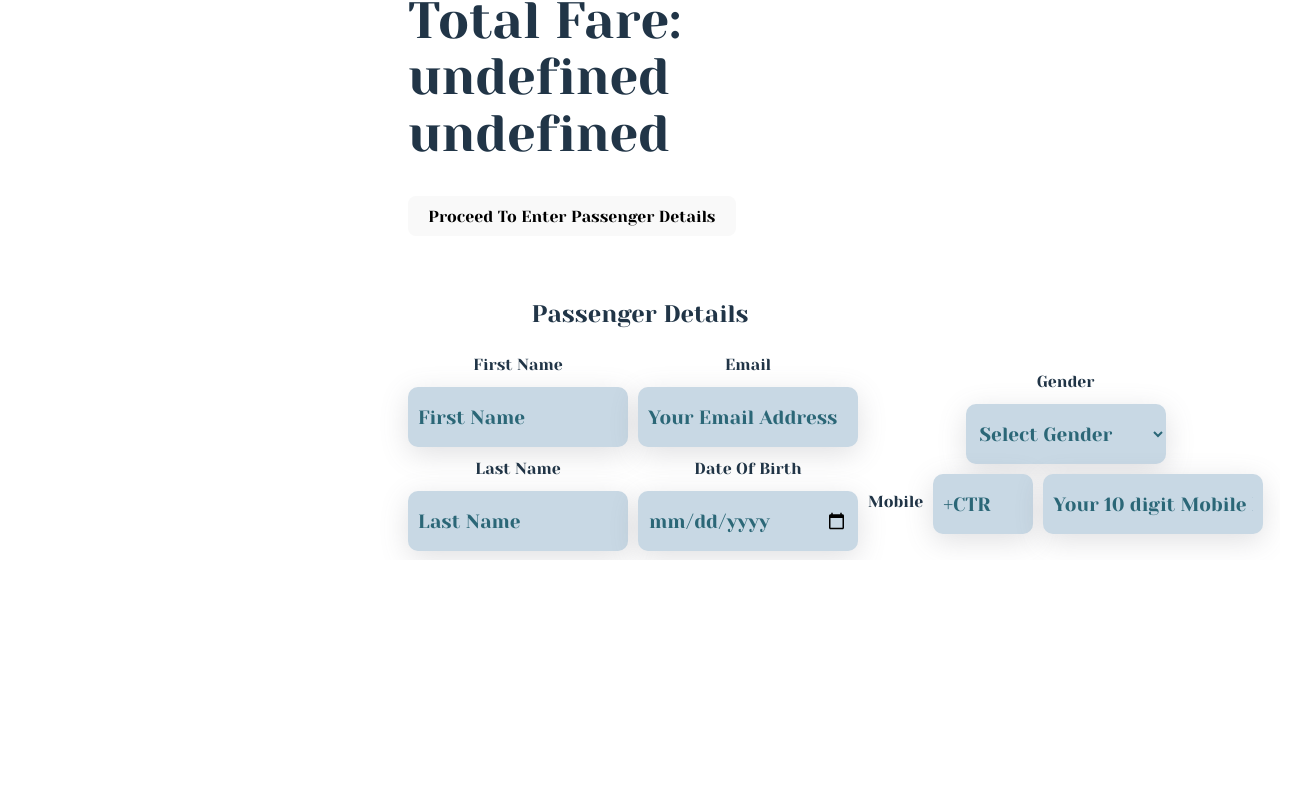
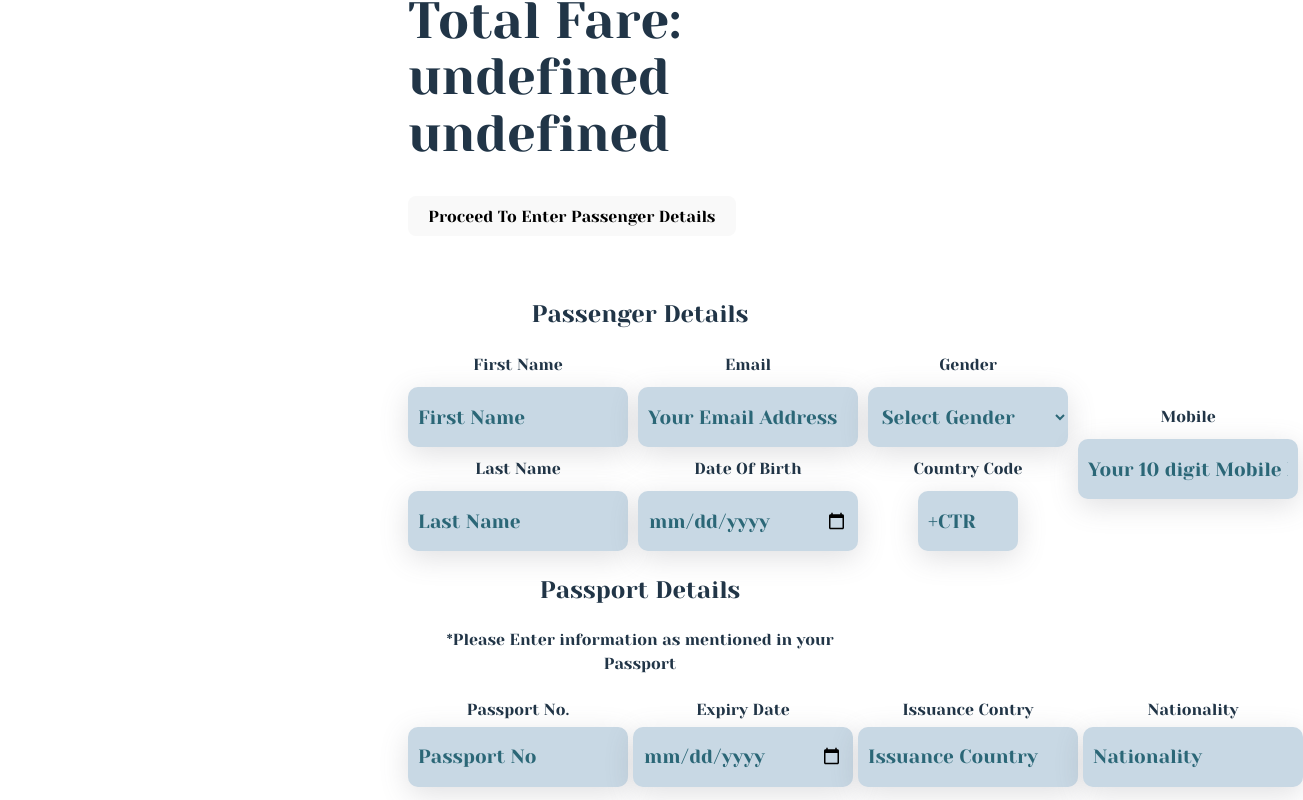
Before and after one commit to pushkar14-mst/BookTheBest, a React (Vite) app in the folder client/: page /flight-overview in a window 1280 px wide. Shown: the part 242-1042 px from the top of the page, 1303 px wide, since content can reach past the window. Before the commit the page ends 802 px from the top, so only its background shows below. Built offline with nearby package versions, Linux system fonts and the light colour scheme.

Commit message:
few additions

```diff
--- a/client/src/components/AvailableFlights/AvailableFlights.tsx
+++ b/client/src/components/AvailableFlights/AvailableFlights.tsx
@@ -135,7 +135,7 @@ const AvailableFlights: React.FC<IProps> = ({
                     }}
                   />
                   <div className="flight-price">
-                    <h1>
+                    <h1 style={{ fontSize: "2.2rem" }}>
                       {currency_symbols[flightOffer.price.currency] !==
                         undefined &&
                         `${currency_symbols[flightOffer.price.currency]}${
--- a/client/src/components/PassengerDetails/PassengerDetails.css
+++ b/client/src/components/PassengerDetails/PassengerDetails.css
@@ -67,3 +67,37 @@
 #ctr {
     width: 80px;
 }
+
+.passport-details {
+    display: flex;
+    gap: 5px;
+    flex-direction: column;
+    align-items: center;
+    justify-content: center;
+    flex-wrap: wrap;
+    height: 100px
+}
+
+.passport-details input {
+    height: 40px;
+    width: 200px;
+    border-radius: 10px;
+    border: 0;
+    box-shadow: rgba(100, 100, 111, 0.2) 0px 7px 29px 0px;
+    font-weight: 400;
+    background-color: #c8d8e4;
+    font-size: 1.2rem;
+    padding: 10px;
+    font-family: "Yeseva One";
+    color: #2b6777;
+
+}
+
+.passport-details input::placeholder {
+    color: #2b6777;
+}
+
+.passport-details input:focus,
+:focus-visible {
+    outline: none;
+}
--- a/client/src/components/PassengerDetails/PassengerDetails.tsx
+++ b/client/src/components/PassengerDetails/PassengerDetails.tsx
@@ -25,16 +25,29 @@ const PassengerDetails = () => {
               <option value="MALE">Male</option>
               <option value="FEMALE">Female</option>
             </select>
-            <div className="mobile">
-              <p>Mobile</p>
-              {/* <label htmlFor="ctr">Mobile</label> */}
+
+            <label htmlFor="ctr">Country Code</label>
             <input type="text" placeholder="+CTR" id="ctr" name="ctr" />
+            <label htmlFor="tel">Mobile</label>
             <input
               type="tel"
               placeholder="Your 10 digit Mobile No."
               name="tel"
             />
           </div>
+          <h2 style={{ textAlign: "center" }}>Passport Details</h2>
+          <p style={{ textAlign: "center", marginTop: "0" }}>
+            *Please Enter information as mentioned in your Passport
+          </p>
+          <div className="passport-details">
+            <label htmlFor="passport-no">Passport No.</label>
+            <input type="text" placeholder="Passport No" name="passportNo" />
+            <label htmlFor="passport-expiry">Expiry Date</label>
+            <input type="date" />
+            <label htmlFor="issuance">Issuance Contry</label>
+            <input type="text" placeholder="Issuance Country" />
+            <label htmlFor="nationality">Nationality</label>
+            <input type="text" placeholder="Nationality" />
           </div>
         </div>
       </section>
--- a/client/src/pages/HomePage/HomePage.tsx
+++ b/client/src/pages/HomePage/HomePage.tsx
@@ -13,18 +13,21 @@ const HomePage = () => {
   const [currentArrival, setCurrentArrival] = useState<string>("");
   const [departureDate, setDepartureDate] = useState<string>("");
   const [journeyClass, setJourneyClass] = useState<string>("Economy");
+  const [currency, setCurrency] = useState<string>("USD");
   const [adults, setAdults] = useState<string>("");
   const [children, setChildren] = useState<string>("");
   const [searchResults, setSearchResults] = useState<any>([]);
   const [isLoading, setIsLoading] = useState<boolean>(false);
   const [flightTypes, setFlightTypes] = useState<any>();
+
   const searchFlights = async (
     departure: string,
     arrival: string,
     date: string,
     journeyClass: string,
     adults: string,
-    children: string
+    children: string,
+    currency: string
   ) => {
     await axios
       .get("http://localhost:8000/flight-search", {
@@ -35,6 +38,7 @@ const HomePage = () => {
           journeyClass: journeyClass,
           adults: adults.length > 0 ? adults : "1",
           children: children.length > 0 ? children : "0",
+          currencyCode: currency.length > 0 ? currency : "USD",
         },
       })
       .then((res) => {
@@ -208,7 +212,19 @@ const HomePage = () => {
                   max={6}
                   onChange={(e) => setChildren(e.target.value)}
                 />
-
+                <select
+                  name=""
+                  id=""
+                  value={currency}
+                  onChange={(e) => {
+                    setCurrency(e.target.value);
+                  }}
+                >
+                  <option value="">Select Currency</option>
+                  <option value="EUR">EUR</option>
+                  <option value="INR">INR</option>
+                  <option value="USD">USD</option>
+                </select>
                 {typeOfJourney === "Return" && (
                   <input type="date" placeholder="Return Date" />
                 )}
@@ -224,7 +240,8 @@ const HomePage = () => {
                       departureDate,
                       journeyClass,
                       adults,
-                      children
+                      children,
+                      currency
                     );
                   }}
                 >
```
Also changed, not shown: 2 other files (tests, documents, lock files or other folders). Lines whose indentation alone changed are shown as unchanged.
